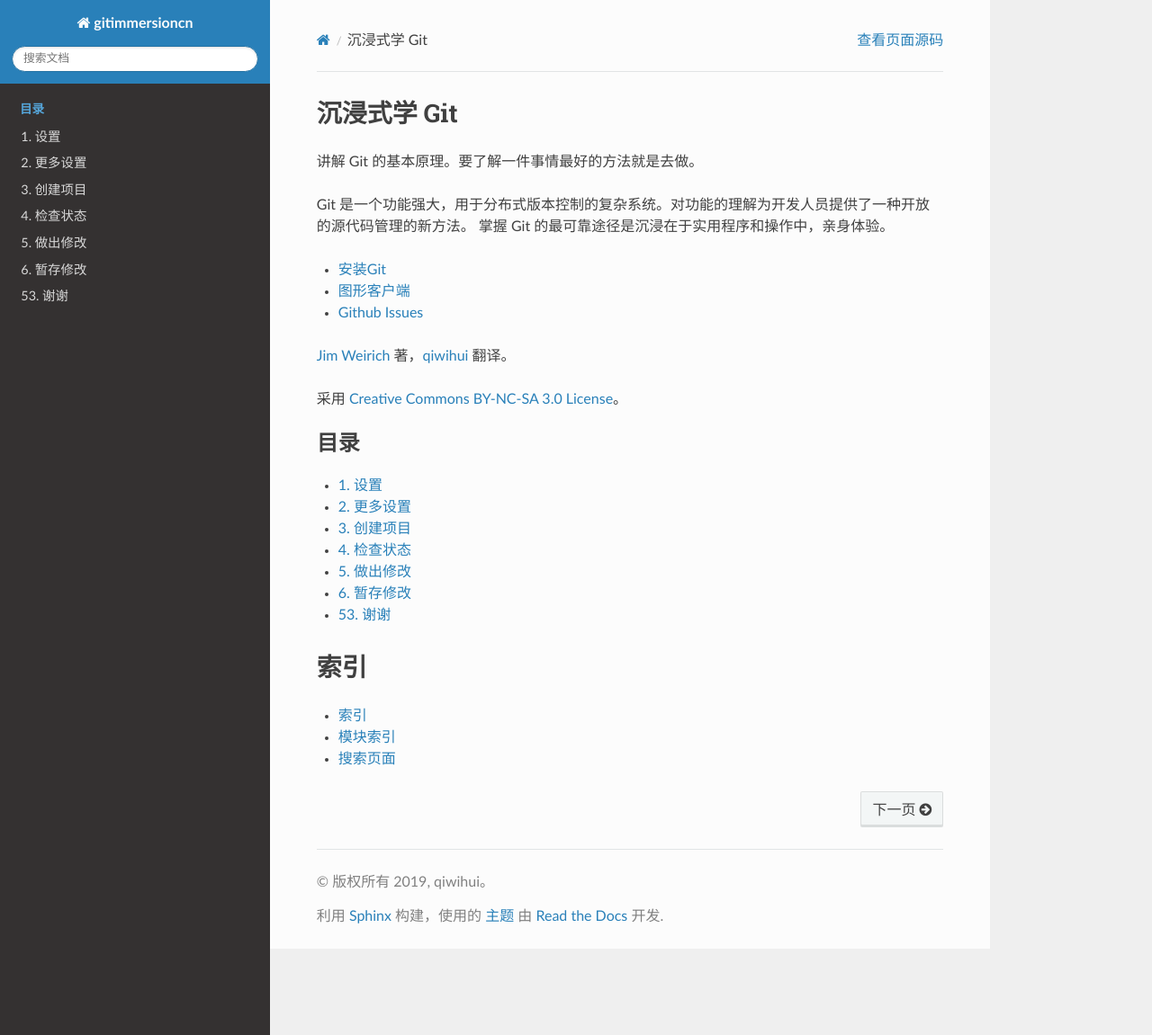
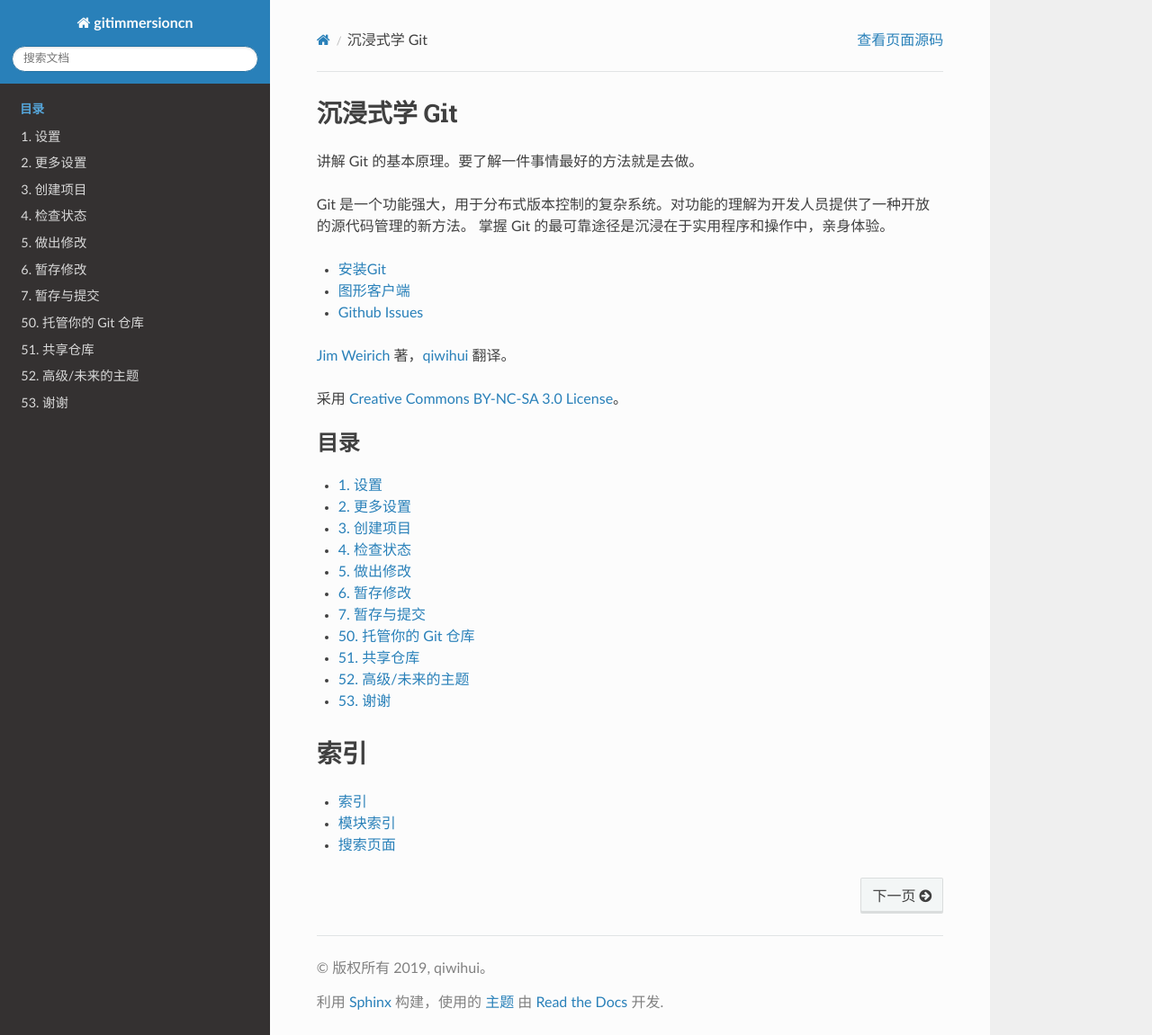
Before and after one commit to qiwihui/gitimmersion, a Sphinx documentation site: the page built from source/index.rst, in a window 1280 px wide and 1151 px high. Shown: the whole window at 90% size. Built offline with Sphinx 7.4.7 and the Read the Docs theme 2.0.0, drawn with Linux system fonts in a browser that asks for light colours.

Commit message:
docs: lab-7,50,51,52

```diff
--- a/source/index.rst
+++ b/source/index.rst
@@ -24,6 +24,10 @@
    lab-4
    lab-5
    lab-6
+   lab-7
+   lab-50
+   lab-51
+   lab-52
    lab-53
 
 索引
--- /dev/null
+++ b/source/lab-50.rst
@@ -0,0 +1,36 @@
+50. 托管你的 Git 仓库
+=======================
+
+目标
+^^^^^^^^^^^
+
+* 学习如何设置 Git 服务器以共享仓库。
+
+有很多方法可以通过网络共享 Git 仓库。以下是一种快速的方法。
+
+
+启动 Git 服务器
+------------------
+
+.. code-block:: shell
+
+    $ # (From the work directory)
+    $ git daemon --verbose --export-all --base-path=.
+
+现在，在另一个终端窗口中，切换到你的工作目录中。
+
+.. code-block:: shell
+
+    $ # (From the work directory)
+    $ git clone git://localhost/hello.git network_hello
+    $ cd network_hello
+    $ ls
+
+你可以看到 hello 项目的拷贝。
+
+
+推送到 Git Daemon
+----------------------
+
+如果你想要推送到 Git daemon 仓库，添加 ``--enable=receive-pack`` 到 ``git daemon`` 命令。
+小心，因为此服务器没有身份验证，任何人都能推送到你的仓库。
--- /dev/null
+++ b/source/lab-51.rst
@@ -0,0 +1,11 @@
+51. 共享仓库
+==============
+
+目标
+^^^^^^^^^^^
+
+* 学习通过 WiFi 共享仓库。
+
+查看你的邻居是否在运行 ``git daemon``。交换 IP 地址，并看看是否能够从其他人的仓库拉取修改。
+
+**注意**：gitjour gem 在共享 ad-hoc 仓库时非常有用。
--- /dev/null
+++ b/source/lab-52.rst
@@ -0,0 +1,15 @@
+52. 高级/未来的主题
+======================
+
+这里是一些你可能想要自己研究的主题：
+
+* 还原提交的修改
+* 跨操作系统行尾处理
+* 远程服务器
+* 协议
+* SSH 设置
+* 远程分支管理
+* 查找有 Bug 的提交（git bisect）
+* 工作流
+* 非命令行工具 (gitx、gitk、magit)
+* 使用 GitHub
--- /dev/null
+++ b/source/lab-7.rst
@@ -0,0 +1,22 @@
+7. 暂存与提交
+==============
+
+Git 中单独的暂存步骤符合在你需要处理源代码控制之前不进行干预的理念哲学。
+你可以继续对工作目录做出修改，当你想要与源码控制交互时，Git 允许你使用精确地记录你所做的小提交来记录你的修改。
+
+例如，假设你编辑了三个文件（``a.rb``、``b.rb`` 及 ``c.rb``）。
+现在你想提交所有修改，但你想要 ``a.rb`` 和 ``b.rb`` 中的修改作为单个的提交，
+而 ``c.rb`` 的更改与前两个文件在逻辑上不相关，那么应该分开提交。
+
+你可以执行下列命令：
+
+.. code-block:: shell
+
+    $ git add a.rb
+    $ git add b.rb
+    $ git commit -m "Changes for a and b"
+
+    $ git add c.rb
+    $ git commit -m "Unrelated change to c"
+
+通过分开暂存和提交，你能够更加容易地调优每一个提交。
```
